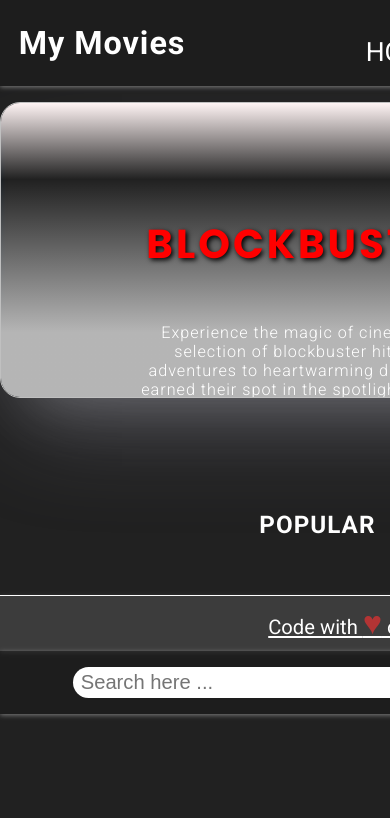
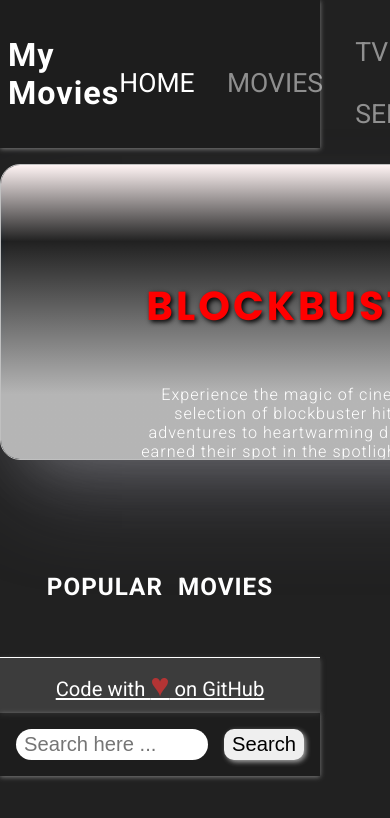
Before and after one commit to gauravssah/MyMovies, a plain HTML site: page index.html in a window 390 px wide. Shown: the top 818 px of the page. Drawn offline with Linux system fonts and the light colour scheme; no server answers.

Commit message:
body width changeg

```diff
--- a/CSS/responsive.css
+++ b/CSS/responsive.css
@@ -13,6 +13,7 @@
 
     body {
         /* background-color: pink; */
+        width: 769px;
     }
 
     .displaysection {
@@ -100,7 +101,7 @@
 
     body {
         /* background-color: blue; */
-        width: 745px;
+        width: 481px;
     }
 
     .displaysection {
@@ -252,7 +253,7 @@
 
     body {
         /* background-color: rgb(80, 223, 72); */
-        width: 745px;
+        width: 320px;
     }
 
     * {
@@ -408,7 +409,7 @@
 
     body {
         /* background-color: rgb(80, 223, 72); */
-        width: 745px;
+        width: 321px;
     }
 
     * {
```
